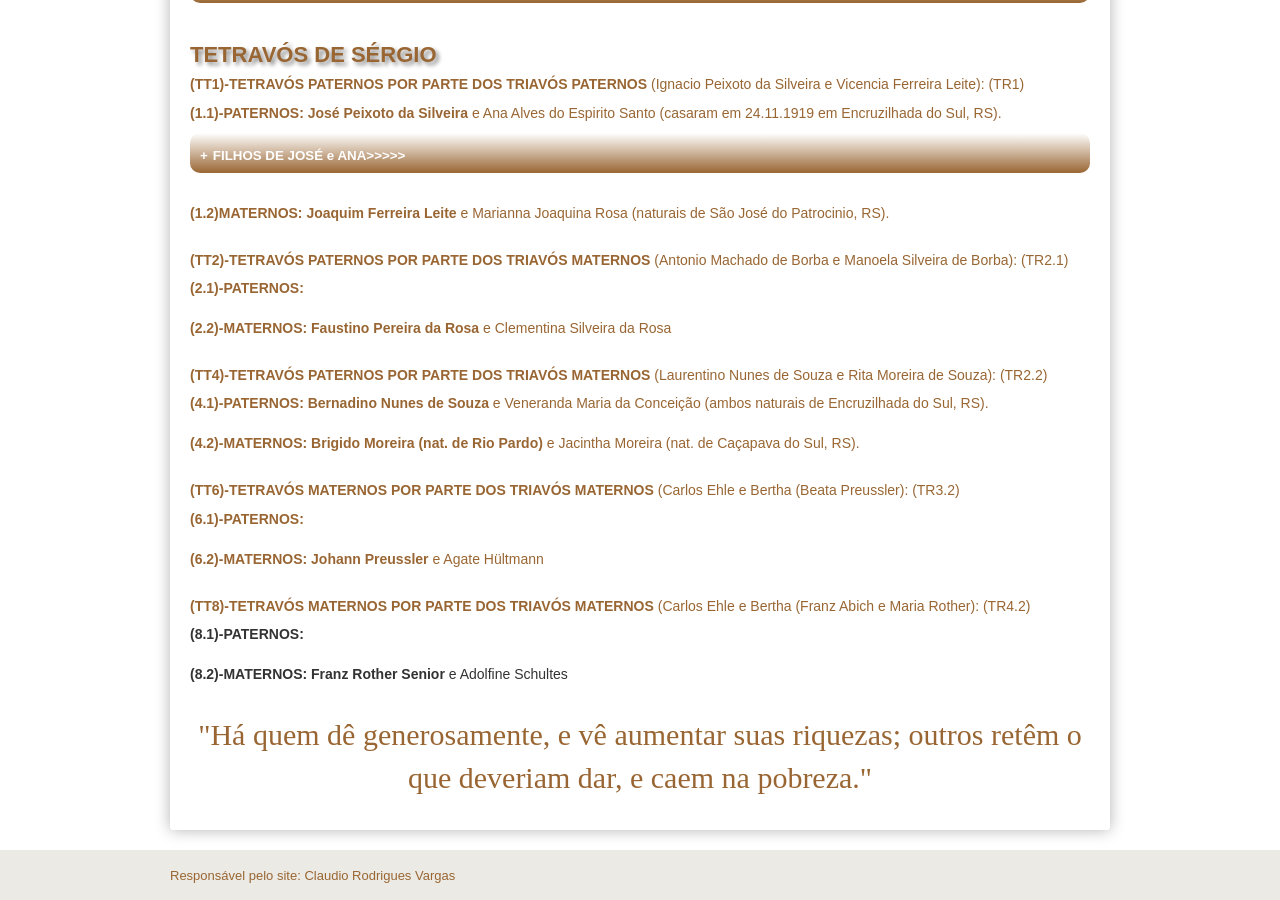
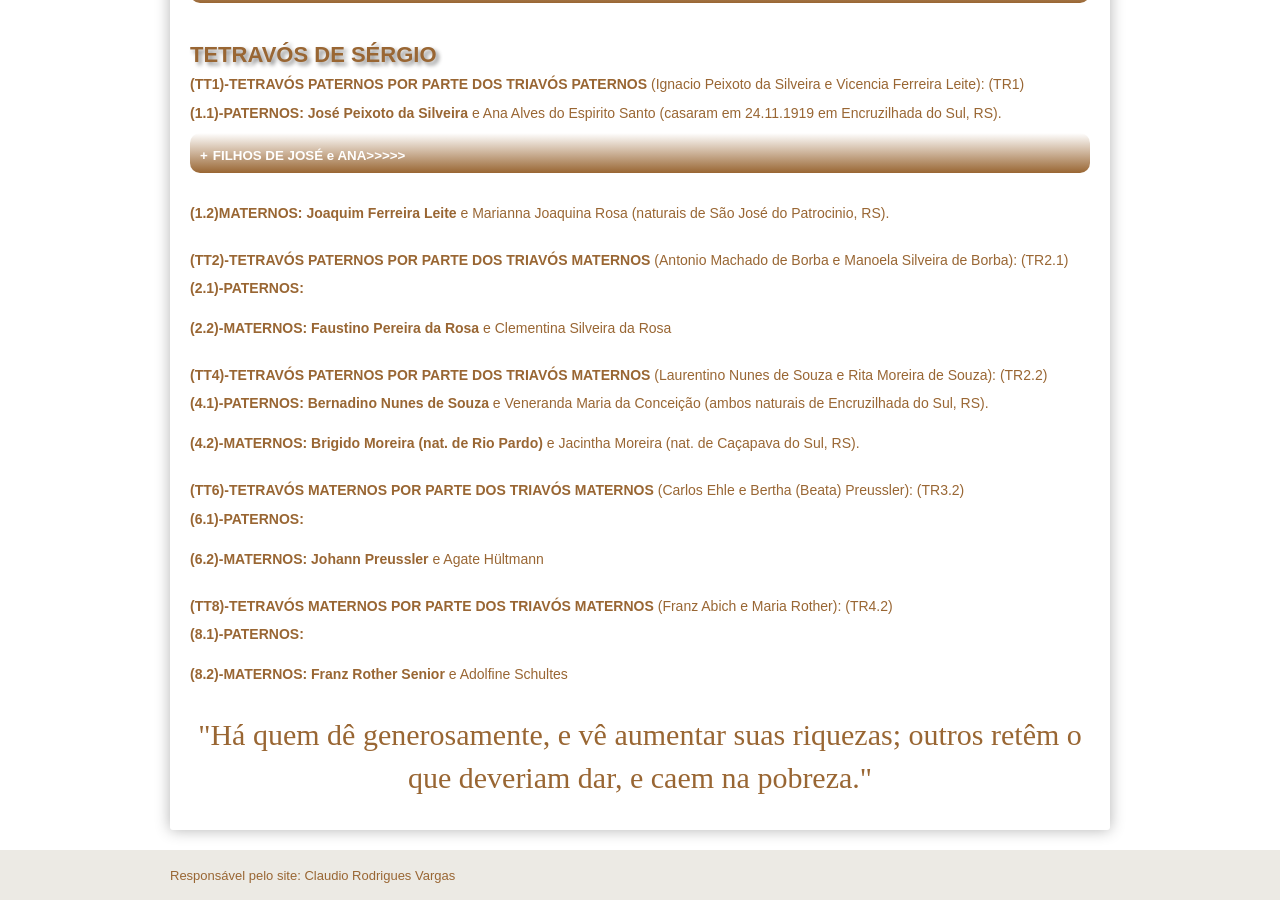
Before and after one commit to claudiovargas1955/claudiovargas1955.github.io, a Jekyll site: the page built from _pages/genealogia-de-sergio-luis-kirsch-da-silveira.html, in a window 1280 px wide and 900 px high, scrolled down 2546 px. Built offline with Jekyll 4.4.1, drawn with Linux system fonts in a browser that asks for light colours; some web fonts are replaced.

Commit message:
Update genealogia-de-sergio-luis-kirsch-da-silveira.html

```diff
--- a/_pages/genealogia-de-sergio-luis-kirsch-da-silveira.html
+++ b/_pages/genealogia-de-sergio-luis-kirsch-da-silveira.html
@@ -449,16 +449,16 @@
 
    <b>(4.2)-MATERNOS: Brigido Moreira (nat. de Rio Pardo) </b>e Jacintha Moreira (nat. de Caçapava do Sul, RS).<br><br>
 
-<p><b><h5>(TT6)-TETRAVÓS MATERNOS POR PARTE DOS TRIAVÓS MATERNOS</b> (Carlos Ehle e Bertha (Beata Preussler): (TR3.2)</h5>
+<p><b><h5>(TT6)-TETRAVÓS MATERNOS POR PARTE DOS TRIAVÓS MATERNOS</b> (Carlos Ehle e Bertha (Beata) Preussler): (TR3.2)</h5>
 <p><b>(6.1)-PATERNOS: </b><br><br>
 
    <b>(6.2)-MATERNOS: Johann Preussler </b>e Agate Hültmann <br><br>
 
 
-  <p><b><h5>(TT8)-TETRAVÓS MATERNOS POR PARTE DOS TRIAVÓS MATERNOS</b> (Carlos Ehle e Bertha (Franz Abich e Maria Rother): (TR4.2)</h5>
-     <b>(8.1)-PATERNOS: </b><br><br>
+  <p><b><h5>(TT8)-TETRAVÓS MATERNOS POR PARTE DOS TRIAVÓS MATERNOS</b> (Franz Abich e Maria Rother): (TR4.2)</h5>
+     <p><b>(8.1)-PATERNOS: </b><br><br>
 
-     <b>(8.2)-MATERNOS: Franz Rother Senior </b>e Adolfine Schultes <br><br>
+        <b>(8.2)-MATERNOS: Franz Rother Senior </b>e Adolfine Schultes <br><br>
 
 <p style="color:#996633; text-align:center; font-size:30px; font-family: 'Rancho', cursive";><p style="color:#996633;
 text-align:center; font-size:30px; font-family: 'Rancho', cursive";>"Há quem dê generosamente, e vê aumentar suas riquezas; outros
```
